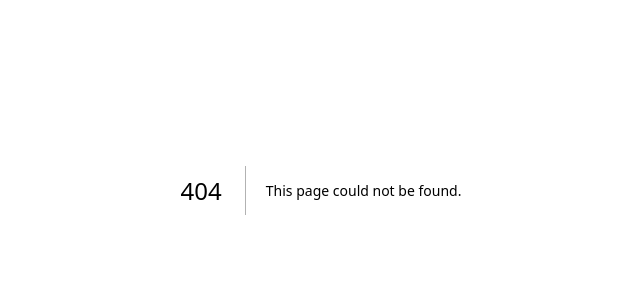
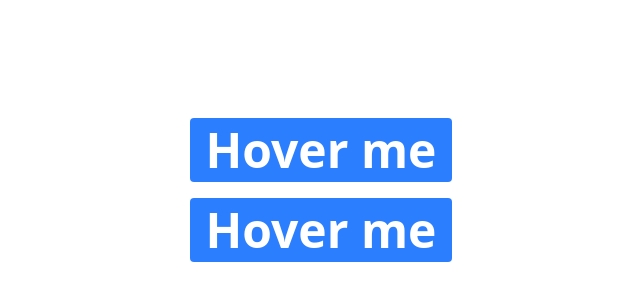
Before and after one commit to Pyeon0904/tailwindcss, a Next.js app: page /17_Transition in a window 1280 px wide. Before the commit this address had no page. Shown: the part 210-510 px from the top of the page, without its empty margins (319-959 px from the left). Built offline with nearby package versions, Linux system fonts and the light colour scheme.

Commit message:
feat: 17.Transition

```diff
--- /dev/null
+++ b/app/17_Transition/page.tsx
@@ -0,0 +1,21 @@
+export default function Transition() {
+
+  return (
+    <>
+      {/* Transition 미적용 */}
+      <div className="min-h-screen flex flex-col gap-y-4 items-center justify-center">
+        <button
+          className="text-5xl bg-blue-500 hover:bg-blue-900 text-white font-bold py-2 px-4 rounded"
+        >
+          Hover me
+        </button>
+        {/* Transition 적용 */}
+        <button
+          className="text-5xl bg-blue-500 hover:bg-blue-900 text-white font-bold py-2 px-4 rounded transition duration-500"
+        >
+          Hover me
+        </button>
+      </div>
+    </>
+  );
+}
```
